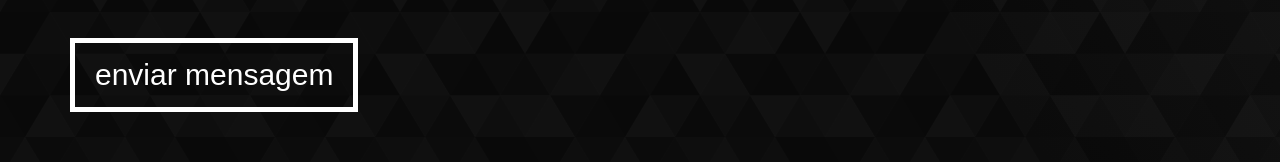
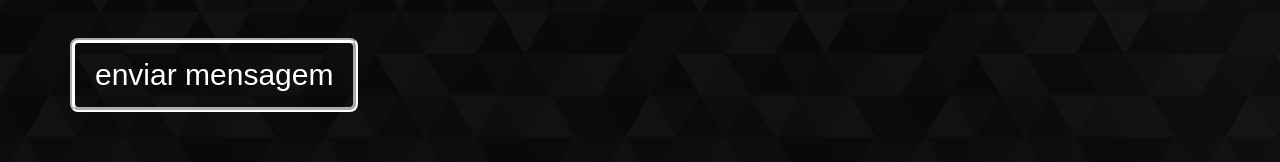
Before and after one commit to Luisfeloi/pex-drummond, a plain HTML site: page index.html in a window 1280 px wide. Shown: the part 3986-4148 px from the top of the page. Drawn offline with nearby package versions, Linux system fonts and the light colour scheme.

Commit message:
alterando botão

```diff
--- a/assets/css/estilo.css
+++ b/assets/css/estilo.css
@@ -188,6 +188,8 @@ body .full-width {
 
 .form-group button {
   border: 0.5rem solid var(--white);
+  border-style: groove;
+  border-radius: 8px;
   background: none;
   color: var(--white);
   padding: 1.5rem 2rem;
```
